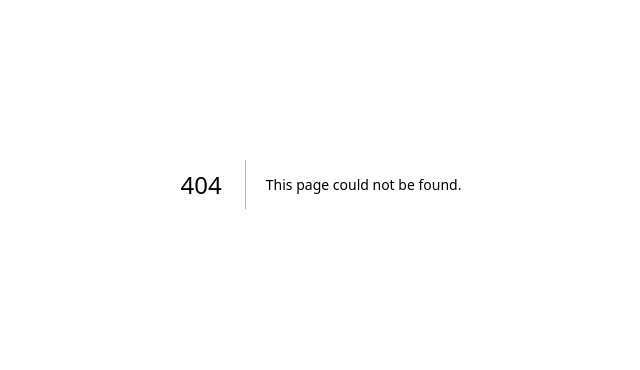
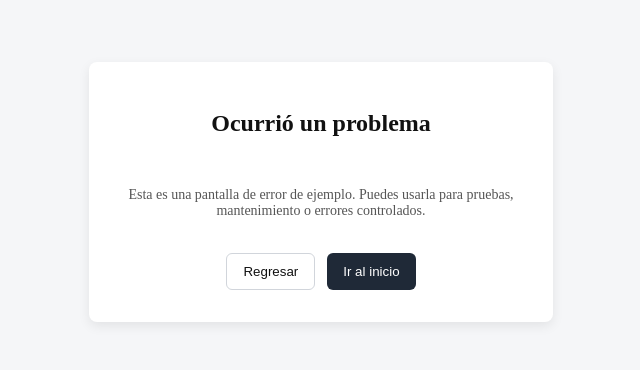
Before and after one commit to AndrewGranados/my-project-andrew, a Next.js app: page /errors in a window 1280 px wide. Before the commit this address had no page. Shown: the part 216-586 px from the top of the page, without its empty margins (319-959 px from the left). Built offline with nearby package versions, Linux system fonts and the light colour scheme.

Commit message:
se agregó la pagina de errores para ruta

```diff
--- /dev/null
+++ b/app/errors/page.tsx
@@ -0,0 +1,5 @@
+import ErrorDemoPage from "./error";
+
+export default function ErrorsPage() {
+  return <ErrorDemoPage />;
+}
```
